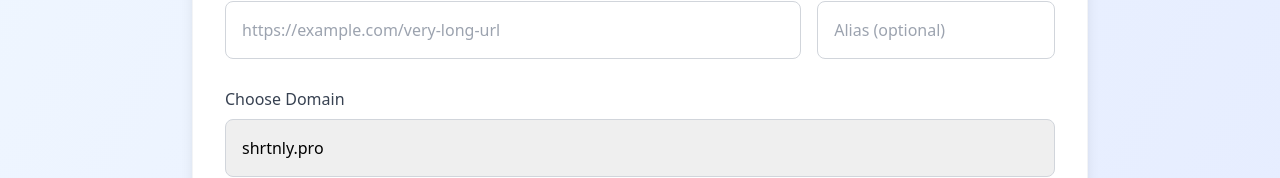
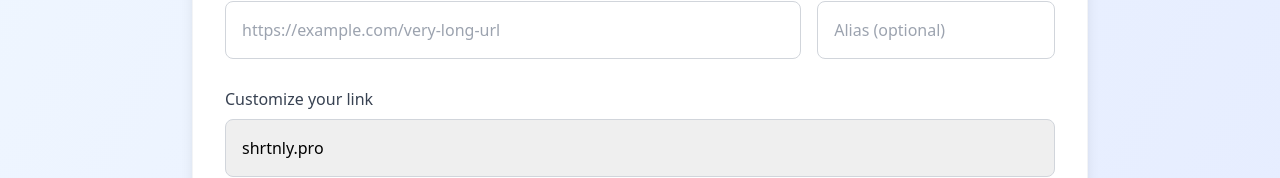
Before and after one commit to shrtnly/Shrtnly, a React (Vite) app: page / in a window 1280 px wide. Shown: the part 301-479 px from the top of the page. Built offline with nearby package versions, Linux system fonts and the light colour scheme; no server answers.

Commit message:
Updated LinkForm.tsx

```diff
--- a/src/components/LinkForm.tsx
+++ b/src/components/LinkForm.tsx
@@ -306,7 +306,7 @@ const LinkForm: React.FC<LinkFormProps> = ({ onLinkCreated }) => {
 {/* Custom Domain */}
 <div className="md:col-span-3">
   <label htmlFor="custom_domain" className="block text-sm sm:text-base font-medium text-gray-700 mb-2">
-    Choose Domain
+    Customize your link
   </label>
   <select
     id="custom_domain"
```
